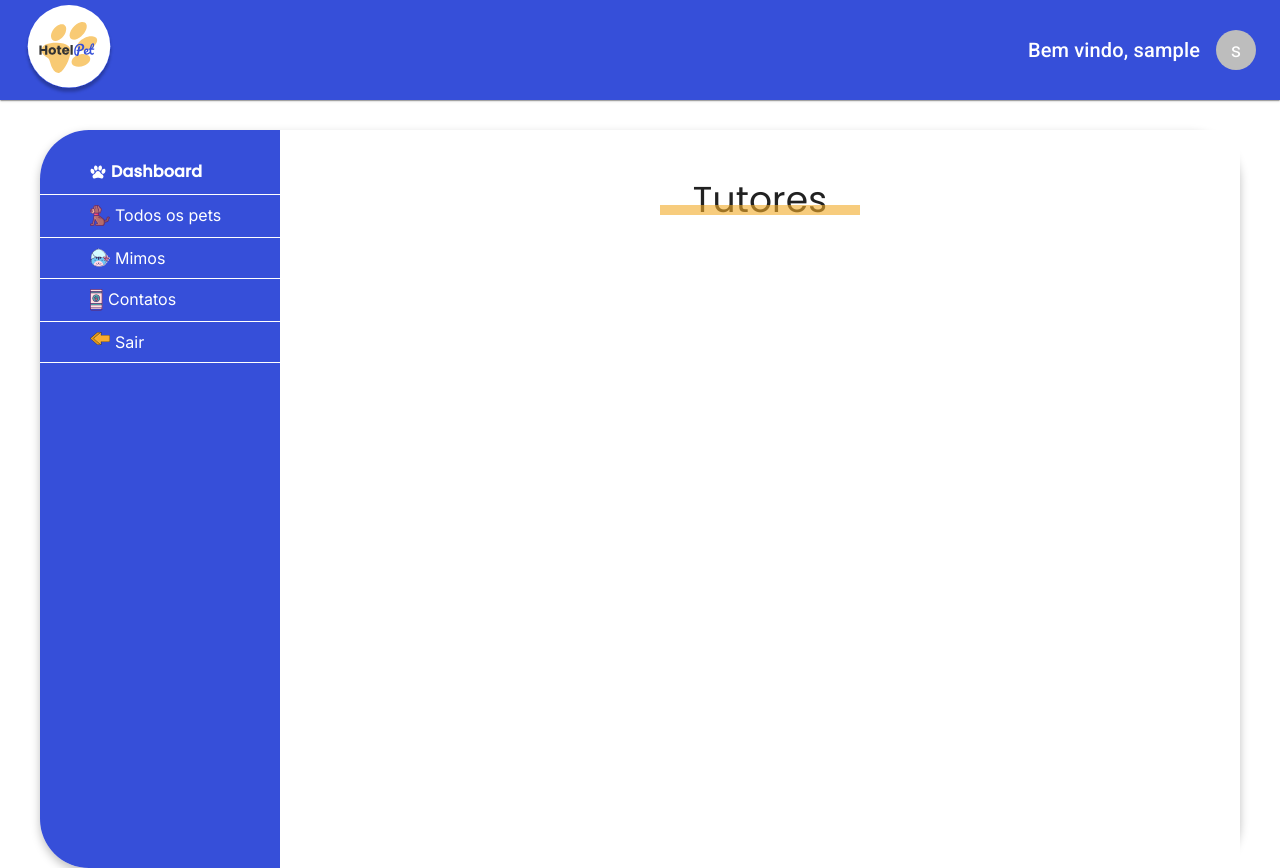
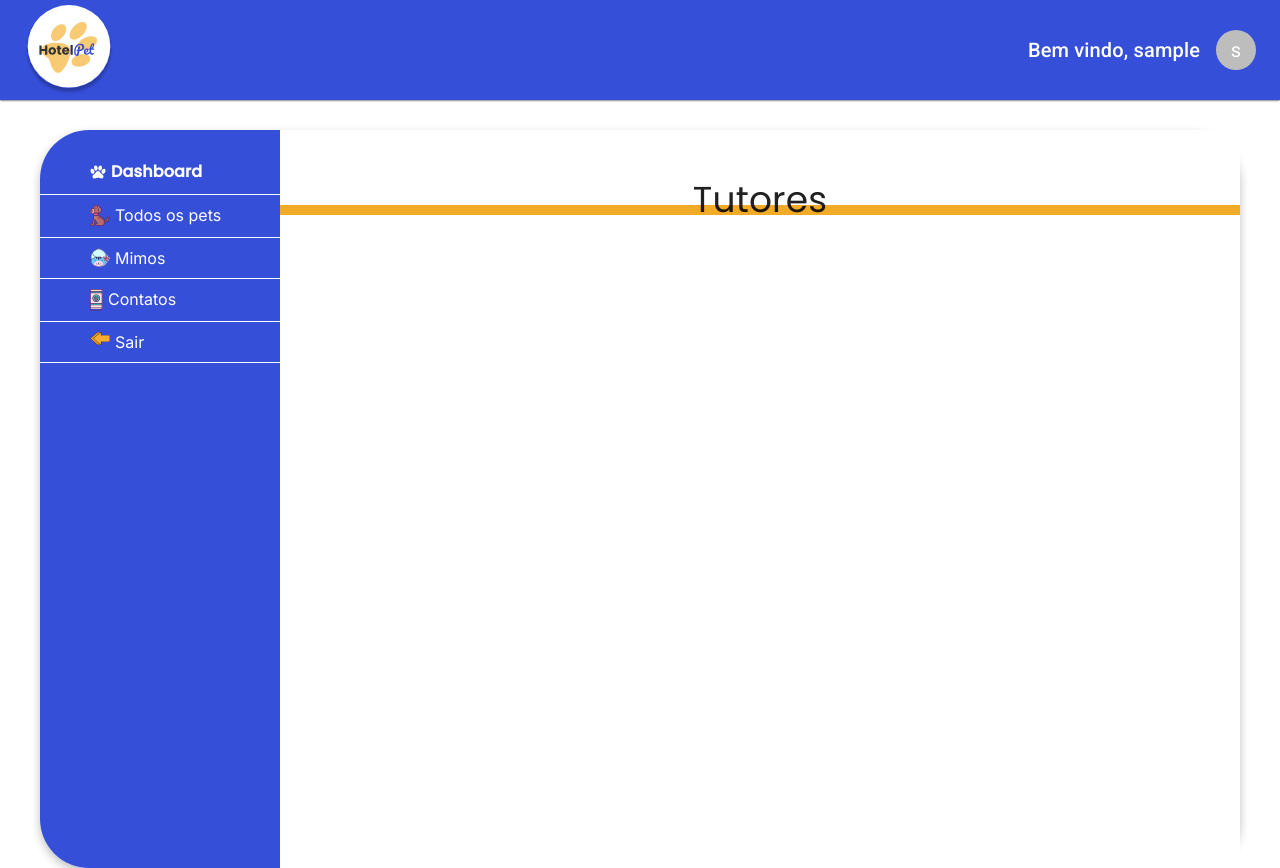
Before and after one commit to fabioalmeida08/Hotel-Pet, a React (Create React App) app: page /dashboard/contact in a window 1280 px wide. Built offline with nearby package versions, Linux system fonts and the light colour scheme; sample sign-in values are in the browser's storage.

Commit message:
fix : style contact/dashBoardHeader

```diff
--- a/src/components/AdmContact/index.tsx
+++ b/src/components/AdmContact/index.tsx
@@ -2,17 +2,14 @@ import CardTutor from '../CardTutor'
 import {
   Container,
   Content,
-  Header,
 } from './styles'
+import DashHeader from "../DashHeader"
 import { useAuth } from '../../contexts/AuthProvider'
 const AdmContact = () => {
   const { allUsers } = useAuth()
   return (
     <Container>
-      <Header>
-        <h2>Tutores</h2>
-        <div></div>
-      </Header>
+      <DashHeader  paramn="Tutores"/>
       <Content>
         {allUsers.map((user) => (
           <CardTutor
--- a/src/components/CardTutor/StyledCardTutor.tsx
+++ b/src/components/CardTutor/StyledCardTutor.tsx
@@ -8,6 +8,7 @@ const StyledCardTutor = styled.div`
   border-radius: 20px;
   background-color: #ffffff;
   color: #333333;
+  box-shadow: 9px 4px 15px 0px rgb(0 0 0 / 30%);
   position: relative;
 
   .paw {
--- a/src/components/DashHeader/stylesDashHeader.ts
+++ b/src/components/DashHeader/stylesDashHeader.ts
@@ -15,6 +15,8 @@ export const Header = styled.div`
     }
 
     h2 {
+        position: relative;
+        z-index: 1;
     font-size: var(--paragraph-1);
     font-weight: normal;
     font-family: var(--font-family-2);
@@ -26,7 +28,7 @@ export const Header = styled.div`
         background-color: var(--secundary-1);
         width: 100%;
         height: 10px;
-        opacity: 0.6;
         top: 55px;
+        z-index: 0;
     }
 `
```
